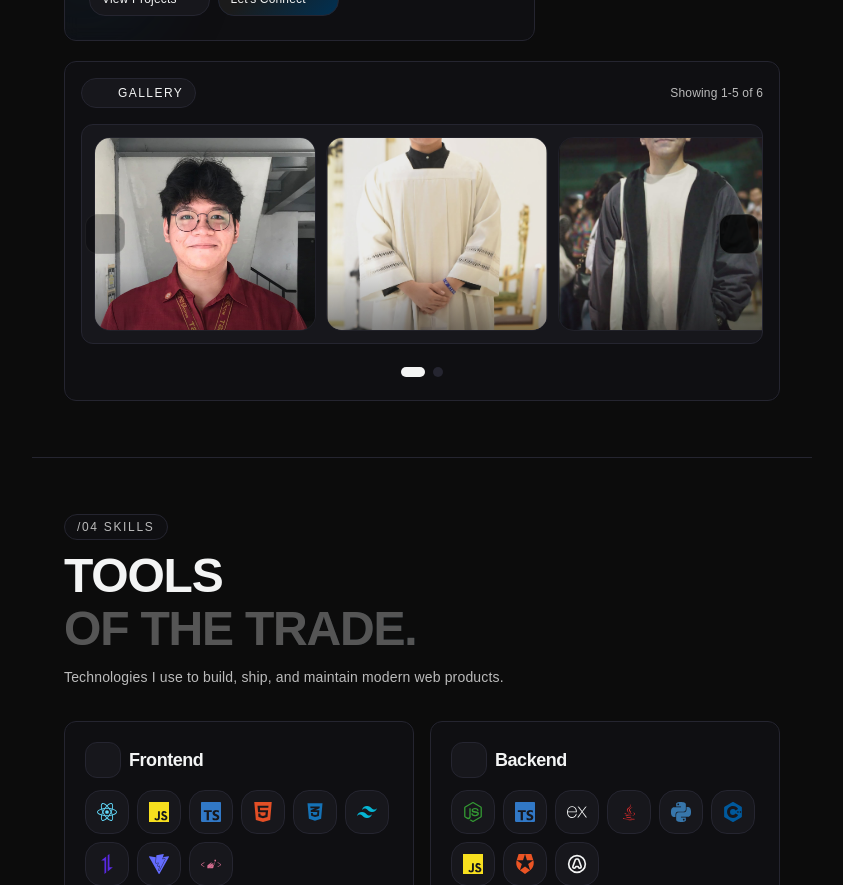
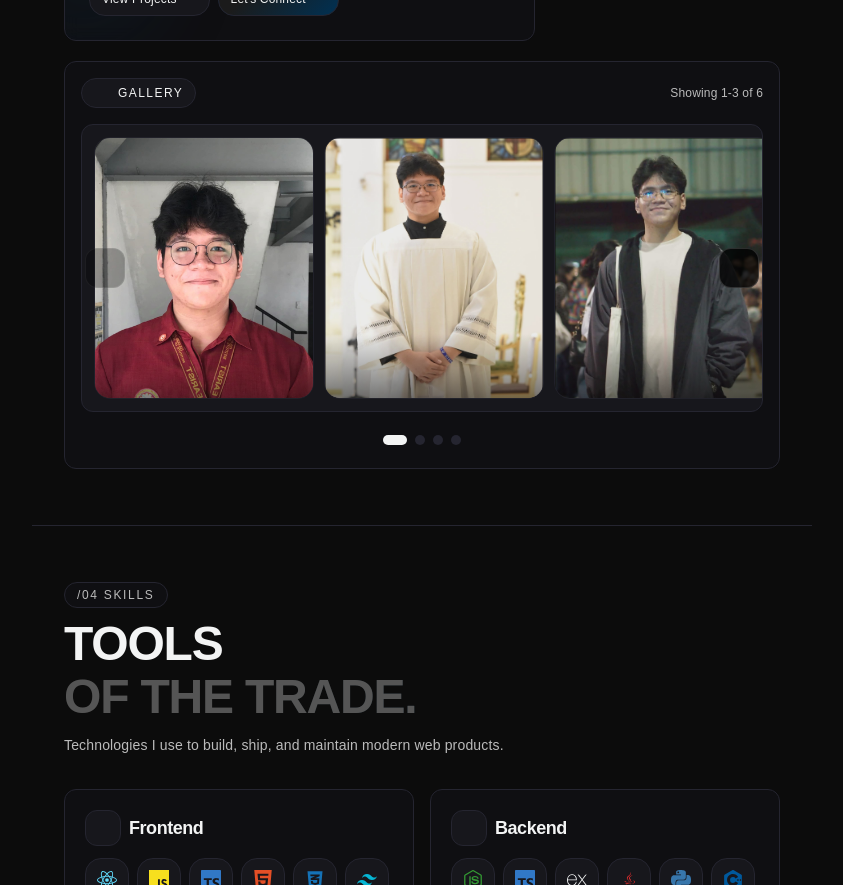
Before and after one commit to JudeAnthone/portfolio2026-main, a React (Vite) app in the folder v1/: page / in a window 1280 px wide. Shown: the part 1620-2505 px from the top of the page, without its empty margins (394-1237 px from the left). Built offline with nearby package versions, Linux system fonts and the light colour scheme; some icons are missing; a web font is replaced by a local one.

Commit message:
feat: fix image carousel. Next addition: projects.

```diff
--- a/v1/src/components/sections/About.tsx
+++ b/v1/src/components/sections/About.tsx
@@ -46,38 +46,36 @@ const galleryImages: ReadonlyArray<AboutGalleryImage> = [
 	},
 ];
 
+const GALLERY_CARD_GAP = 10;
+
 const About = () => {
 	const [activeSlide, setActiveSlide] = useState(0);
 	const [slidesPerView, setSlidesPerView] = useState(1);
+	const [cardWidth, setCardWidth] = useState(220);
 
 	const totalSlides = galleryImages.length;
 	const maxSlide = Math.max(totalSlides - slidesPerView, 0);
 	const pageCount = totalSlides > 0 ? maxSlide + 1 : 0;
 
 	useEffect(() => {
-		const updateSlidesPerView = () => {
-			if (window.innerWidth >= 1280) {
-				setSlidesPerView(5);
-				return;
+		const updateLayout = () => {
+			const w = window.innerWidth;
+
+			if (w >= 768) {
+				setSlidesPerView(3);
+				setCardWidth(220);
+			} else if (w >= 520) {
+				setSlidesPerView(2);
+				setCardWidth(180);
+			} else {
+				setSlidesPerView(1);
+				setCardWidth(Math.min(w - 48, 220));
 			}
-			if (window.innerWidth >= 1024) {
-				setSlidesPerView(4);
-				return;
-			}
-			if (window.innerWidth >= 768) {
-				setSlidesPerView(3);
-				return;
-			}
-			if (window.innerWidth >= 520) {
-				setSlidesPerView(2);
-				return;
-			}
-			setSlidesPerView(1);
 		};
 
-		updateSlidesPerView();
-		window.addEventListener("resize", updateSlidesPerView);
-		return () => window.removeEventListener("resize", updateSlidesPerView);
+		updateLayout();
+		window.addEventListener("resize", updateLayout);
+		return () => window.removeEventListener("resize", updateLayout);
 	}, []);
 
 	useEffect(() => {
@@ -286,9 +284,10 @@ const About = () => {
 					<div className="relative mt-3 md:mt-4">
 						<div className="overflow-hidden rounded-xl border border-border bg-surface-2 px-2 py-2 md:px-3 md:py-3">
 							<motion.ul
-								className="flex gap-2 md:gap-[10px]"
+								className="flex"
+								style={{ gap: `${GALLERY_CARD_GAP}px` }}
 								animate={{
-									x: -(activeSlide * (220 + 10)),
+									x: -(activeSlide * (cardWidth + GALLERY_CARD_GAP)),
 								}}
 								transition={{ type: "spring", stiffness: 340, damping: 34 }}
 							>
@@ -296,17 +295,20 @@ const About = () => {
 									<li
 										key={image.src + "-" + index}
 										className="group relative shrink-0 overflow-hidden rounded-lg border border-border/70"
+										style={{ width: `${cardWidth}px` }}
 									>
+										<div className="relative h-[200px] w-full sm:h-[240px] md:h-[260px]">
 											<img
 												src={image.src}
 												alt={image.alt}
-											className="h-36 w-[180px] object-cover transition-transform duration-300 group-hover:scale-[1.04] sm:h-44 sm:w-[220px] md:h-48"
+												className="h-full w-full object-cover object-top transition-transform duration-300 group-hover:scale-[1.04]"
 												loading="lazy"
 											/>
 											<div
 												aria-hidden="true"
-											className="pointer-events-none absolute inset-x-0 bottom-0 h-12 bg-gradient-to-t from-black/45 to-transparent sm:h-16"
+												className="pointer-events-none absolute inset-x-0 bottom-0 h-16 bg-gradient-to-t from-black/50 to-transparent"
 											/>
+										</div>
 									</li>
 								))}
 							</motion.ul>
```
Lines whose indentation alone changed are shown as unchanged.
